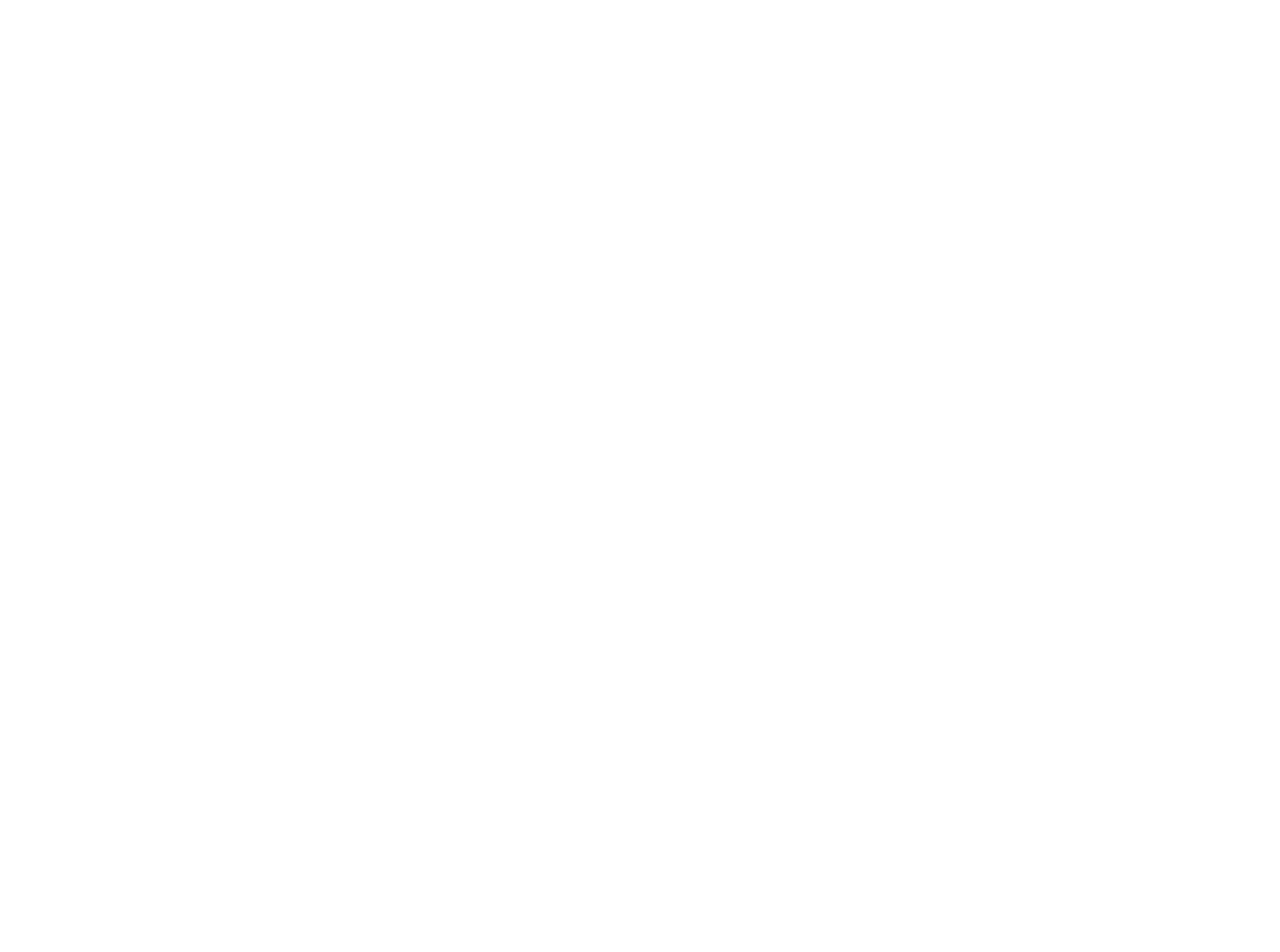
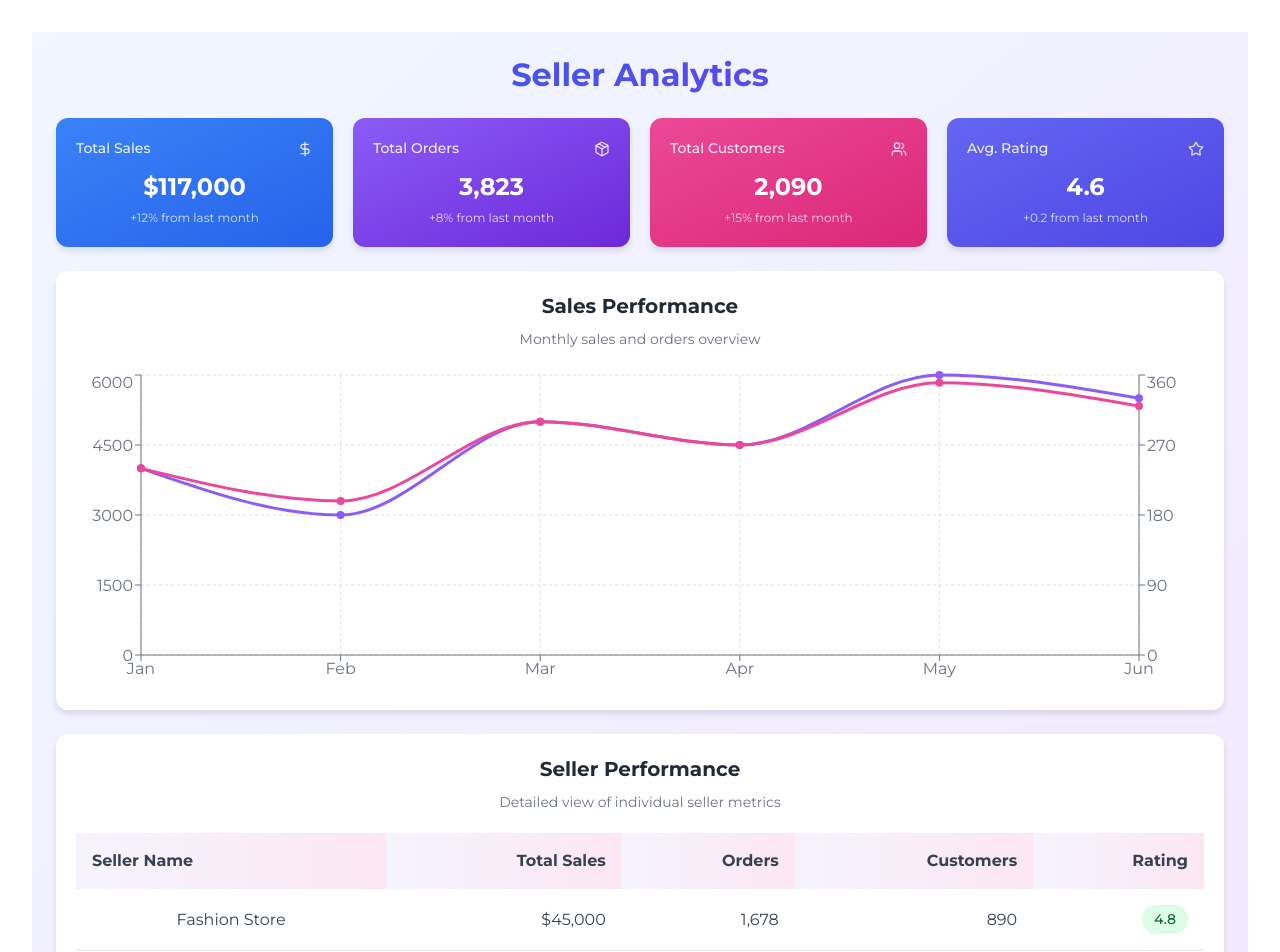
Before and after one commit to zenmeraki7/multi-vendor-admin, a React (Vite) app: page /seller-analytics in a window 1280 px wide. Before the commit this address had no page. Shown: the top 952 px of the page. Before the commit the page ends 800 px from the top, so only its background shows below. Built offline with nearby package versions, Linux system fonts and the light colour scheme.

Commit message:
added seller analytics

```diff
--- a/src/App.jsx
+++ b/src/App.jsx
@@ -44,6 +44,7 @@
 import AddSeller from "./pages/AddSeller/AddSeller";
 import TransactionPage from "./pages/Transaction/Transaction";
 import Configuration from "./pages/Configuration/Configuration";
+import SellerAnalytics from "./pages/SellerAnalytics/SellerAnalytics";
 
 function App() {
   return (
@@ -115,6 +116,7 @@
 
 
         <Route path="add-variant" element={<AddVariant />} />
+        <Route path="seller-analytics" element={<SellerAnalytics />} />
       </Routes>
     </>
   );
--- /dev/null
+++ b/src/pages/SellerAnalytics/SellerAnalytics.jsx
@@ -0,0 +1,268 @@
+import React from 'react';
+import { LineChart, Line, XAxis, YAxis, CartesianGrid, Tooltip, ResponsiveContainer } from 'recharts';
+import { TrendingUp, Users, DollarSign, Package, Star } from 'lucide-react';
+
+const styles = {
+  container: {
+    padding: '24px',
+    background: 'linear-gradient(to bottom right, #f0f7ff, #f3e8ff)',
+    minHeight: '100vh',
+  },
+  headerTitle: {
+    fontSize: '2rem',
+    fontWeight: 'bold',
+    background: 'linear-gradient(to right, #2563eb, #7c3aed)',
+    WebkitBackgroundClip: 'text',
+    WebkitTextFillColor: 'transparent',
+    marginBottom: '24px'
+  },
+  cardGrid: {
+    display: 'grid',
+    gridTemplateColumns: 'repeat(auto-fit, minmax(250px, 1fr))',
+    gap: '20px',
+    marginBottom: '24px'
+  },
+  card: {
+    borderRadius: '12px',
+    padding: '20px',
+    color: 'white',
+    boxShadow: '0 4px 6px rgba(0, 0, 0, 0.1)'
+  },
+  salesCard: {
+    background: 'linear-gradient(to bottom right, #3b82f6, #2563eb)',
+  },
+  ordersCard: {
+    background: 'linear-gradient(to bottom right, #8b5cf6, #6d28d9)',
+  },
+  customersCard: {
+    background: 'linear-gradient(to bottom right, #ec4899, #db2777)',
+  },
+  ratingCard: {
+    background: 'linear-gradient(to bottom right, #6366f1, #4f46e5)',
+  },
+  cardHeader: {
+    display: 'flex',
+    justifyContent: 'space-between',
+    alignItems: 'center',
+    marginBottom: '10px'
+  },
+  cardTitle: {
+    fontSize: '0.875rem',
+    fontWeight: '500',
+    opacity: '0.9'
+  },
+  cardValue: {
+    fontSize: '1.5rem',
+    fontWeight: 'bold',
+    marginBottom: '4px'
+  },
+  cardTrend: {
+    fontSize: '0.75rem',
+    opacity: '0.8'
+  },
+  chartCard: {
+    background: 'white',
+    borderRadius: '12px',
+    padding: '20px',
+    marginBottom: '24px',
+    boxShadow: '0 4px 6px rgba(0, 0, 0, 0.1)'
+  },
+  chartHeader: {
+    marginBottom: '20px'
+  },
+  chartTitle: {
+    fontSize: '1.25rem',
+    fontWeight: 'bold',
+    color: '#1f2937',
+    marginBottom: '8px'
+  },
+  chartDescription: {
+    fontSize: '0.875rem',
+    color: '#6b7280'
+  },
+  tableCard: {
+    background: 'white',
+    borderRadius: '12px',
+    padding: '20px',
+    boxShadow: '0 4px 6px rgba(0, 0, 0, 0.1)'
+  },
+  table: {
+    width: '100%',
+    borderCollapse: 'collapse'
+  },
+  tableHeader: {
+    background: 'linear-gradient(to right, #f5f3ff, #fce7f3)',
+    padding: '16px',
+    textAlign: 'left',
+    color: '#374151'
+  },
+  tableRow: {
+    borderBottom: '1px solid #e5e7eb',
+    transition: 'background-color 0.2s'
+  },
+  tableCell: {
+    padding: '16px',
+    color: '#374151'
+  },
+  ratingBadge: {
+    display: 'inline-block',
+    padding: '4px 12px',
+    borderRadius: '9999px',
+    backgroundColor: '#dcfce7',
+    color: '#166534',
+    fontSize: '0.875rem',
+    fontWeight: '500'
+  }
+};
+
+const SellerAnalytics = () => {
+  const performanceData = [
+    { month: 'Jan', sales: 4000, orders: 240, customers: 150 },
+    { month: 'Feb', sales: 3000, orders: 198, customers: 120 },
+    { month: 'Mar', sales: 5000, orders: 300, customers: 180 },
+    { month: 'Apr', sales: 4500, orders: 270, customers: 160 },
+    { month: 'May', sales: 6000, orders: 350, customers: 200 },
+    { month: 'Jun', sales: 5500, orders: 320, customers: 190 }
+  ];
+
+  const sellers = [
+    {
+      id: 1,
+      name: "Fashion Store",
+      totalSales: 45000,
+      ordersCompleted: 1678,
+      customerCount: 890,
+      rating: 4.8
+    },
+    {
+      id: 2,
+      name: "Electronics Hub",
+      totalSales: 72000,
+      ordersCompleted: 2145,
+      customerCount: 1200,
+      rating: 4.5
+    }
+  ];
+
+  return (
+    <div style={styles.container}>
+      <h1 style={styles.headerTitle}>Seller Analytics</h1>
+
+      <div style={styles.cardGrid}>
+        <div style={{...styles.card, ...styles.salesCard}}>
+          <div style={styles.cardHeader}>
+            <span style={styles.cardTitle}>Total Sales</span>
+            <DollarSign size={16} color="rgba(255,255,255,0.8)" />
+          </div>
+          <div style={styles.cardValue}>$117,000</div>
+          <div style={styles.cardTrend}>+12% from last month</div>
+        </div>
+
+        <div style={{...styles.card, ...styles.ordersCard}}>
+          <div style={styles.cardHeader}>
+            <span style={styles.cardTitle}>Total Orders</span>
+            <Package size={16} color="rgba(255,255,255,0.8)" />
+          </div>
+          <div style={styles.cardValue}>3,823</div>
+          <div style={styles.cardTrend}>+8% from last month</div>
+        </div>
+
+        <div style={{...styles.card, ...styles.customersCard}}>
+          <div style={styles.cardHeader}>
+            <span style={styles.cardTitle}>Total Customers</span>
+            <Users size={16} color="rgba(255,255,255,0.8)" />
+          </div>
+          <div style={styles.cardValue}>2,090</div>
+          <div style={styles.cardTrend}>+15% from last month</div>
+        </div>
+
+        <div style={{...styles.card, ...styles.ratingCard}}>
+          <div style={styles.cardHeader}>
+            <span style={styles.cardTitle}>Avg. Rating</span>
+            <Star size={16} color="rgba(255,255,255,0.8)" />
+          </div>
+          <div style={styles.cardValue}>4.6</div>
+          <div style={styles.cardTrend}>+0.2 from last month</div>
+        </div>
+      </div>
+
+      <div style={styles.chartCard}>
+        <div style={styles.chartHeader}>
+          <div style={styles.chartTitle}>Sales Performance</div>
+          <div style={styles.chartDescription}>Monthly sales and orders overview</div>
+        </div>
+        <div style={{ height: '320px' }}>
+          <ResponsiveContainer width="100%" height="100%">
+            <LineChart data={performanceData}>
+              <CartesianGrid strokeDasharray="3 3" stroke="#e0e0e0" />
+              <XAxis dataKey="month" stroke="#6b7280" />
+              <YAxis yAxisId="left" stroke="#6b7280" />
+              <YAxis yAxisId="right" orientation="right" stroke="#6b7280" />
+              <Tooltip
+                contentStyle={{
+                  backgroundColor: '#fff',
+                  border: 'none',
+                  borderRadius: '8px',
+                  boxShadow: '0 2px 8px rgba(0,0,0,0.1)'
+                }}
+              />
+              <Line
+                yAxisId="left"
+                type="monotone"
+                dataKey="sales"
+                stroke="#8b5cf6"
+                strokeWidth={3}
+                dot={{ fill: '#8b5cf6', strokeWidth: 2 }}
+                activeDot={{ r: 6 }}
+              />
+              <Line
+                yAxisId="right"
+                type="monotone"
+                dataKey="orders"
+                stroke="#ec4899"
+                strokeWidth={3}
+                dot={{ fill: '#ec4899', strokeWidth: 2 }}
+                activeDot={{ r: 6 }}
+              />
+            </LineChart>
+          </ResponsiveContainer>
+        </div>
+      </div>
+
+      <div style={styles.tableCard}>
+        <div style={styles.chartHeader}>
+          <div style={styles.chartTitle}>Seller Performance</div>
+          <div style={styles.chartDescription}>Detailed view of individual seller metrics</div>
+        </div>
+        <div style={{ overflowX: 'auto' }}>
+          <table style={styles.table}>
+            <thead>
+              <tr>
+                <th style={styles.tableHeader}>Seller Name</th>
+                <th style={{...styles.tableHeader, textAlign: 'right'}}>Total Sales</th>
+                <th style={{...styles.tableHeader, textAlign: 'right'}}>Orders</th>
+                <th style={{...styles.tableHeader, textAlign: 'right'}}>Customers</th>
+                <th style={{...styles.tableHeader, textAlign: 'right'}}>Rating</th>
+              </tr>
+            </thead>
+            <tbody>
+              {sellers.map((seller) => (
+                <tr key={seller.id} style={styles.tableRow}>
+                  <td style={styles.tableCell}>{seller.name}</td>
+                  <td style={{...styles.tableCell, textAlign: 'right'}}>${seller.totalSales.toLocaleString()}</td>
+                  <td style={{...styles.tableCell, textAlign: 'right'}}>{seller.ordersCompleted.toLocaleString()}</td>
+                  <td style={{...styles.tableCell, textAlign: 'right'}}>{seller.customerCount.toLocaleString()}</td>
+                  <td style={{...styles.tableCell, textAlign: 'right'}}>
+                    <span style={styles.ratingBadge}>{seller.rating}</span>
+                  </td>
+                </tr>
+              ))}
+            </tbody>
+          </table>
+        </div>
+      </div>
+    </div>
+  );
+};
+
+export default SellerAnalytics;
```
